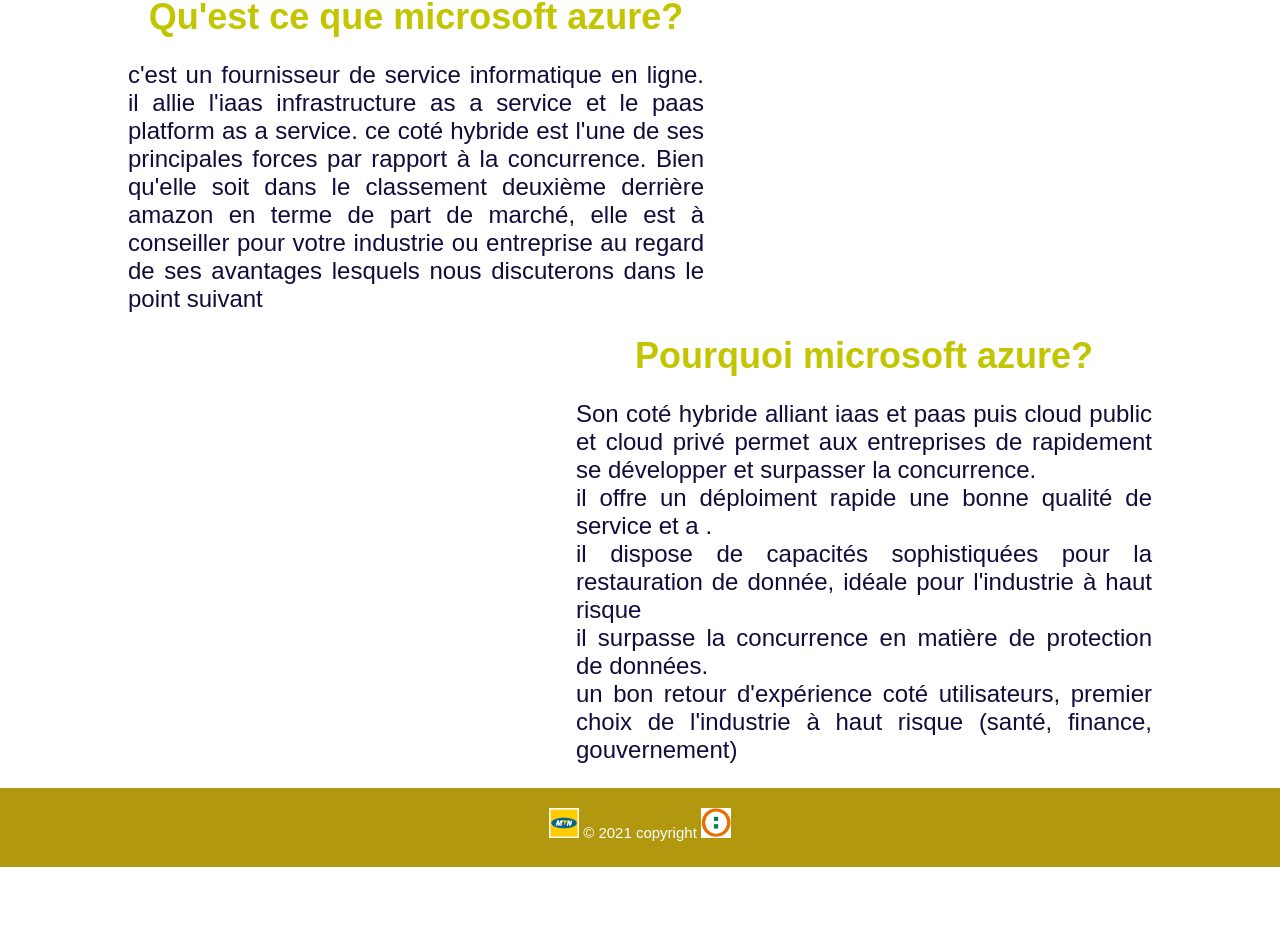
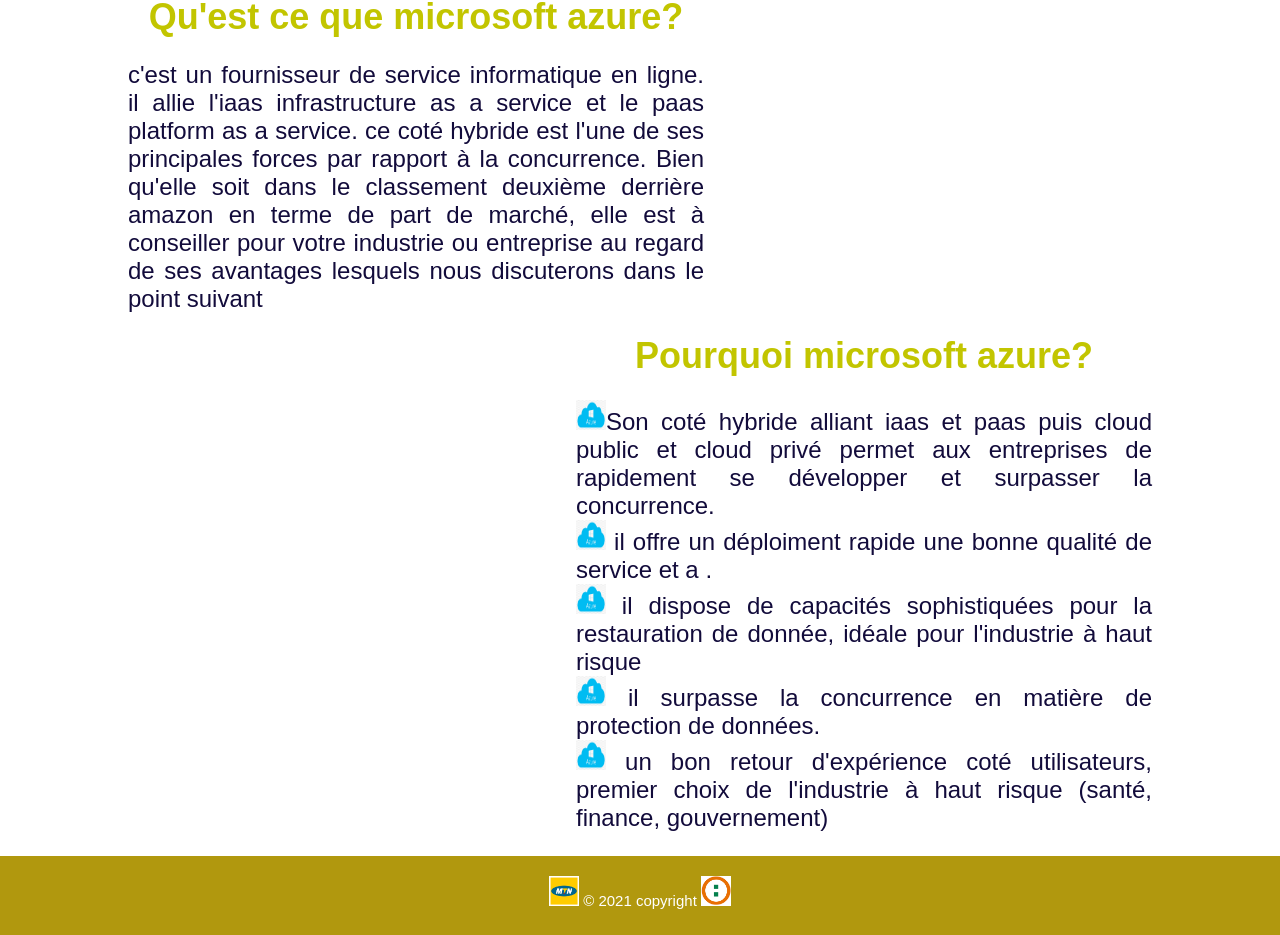
Before and after one commit to ndri-zara/microsoft-azure.github.io, a plain HTML site: page index.html in a window 1280 px wide. Shown: the part 932-1867 px from the top of the page. Before the commit the page ends 1799 px from the top, so only its background shows below. Drawn offline with Linux system fonts and the light colour scheme.

Commit message:
Add files via upload

```diff
--- a/index.html
+++ b/index.html
@@ -47,6 +47,7 @@
 
 
                             <div class= bloc1>
+
                             <h2>Qu'est ce que microsoft azure?</h2>
                             <p>c'est un fournisseur de service informatique en ligne. il allie l'iaas infrastructure as a service et le paas platform
                                 as a service. ce coté hybride est l'une de ses principales forces par rapport à la concurrence. Bien qu'elle soit dans le
@@ -56,12 +57,12 @@
                             </div>
                             <div class= bloc2>
                             <h2>Pourquoi microsoft azure?</h2>
-                            <p>Son coté hybride alliant iaas et paas puis cloud public et cloud privé permet aux entreprises de rapidement se développer
+                            <p> <img class="logo" src="azu.png">Son coté hybride alliant iaas et paas puis cloud public et cloud privé permet aux entreprises de rapidement se développer
 et surpasser la concurrence.<br>
-il offre un déploiment rapide une bonne qualité de service et a .<br>
-il dispose de capacités sophistiquées pour la restauration de donnée, idéale pour l'industrie à haut risque<br>
-il surpasse la concurrence en matière de protection de données.<br>
-un bon retour d'expérience coté utilisateurs, premier choix de l'industrie à haut risque (santé, finance, gouvernement)</p>
+<img class="logo" src="azu.png"> il offre un déploiment rapide une bonne qualité de service et a .<br>
+<img class="logo" src="azu.png"> il dispose de capacités sophistiquées pour la restauration de donnée, idéale pour l'industrie à haut risque<br>
+<img class="logo" src="azu.png"> il surpasse la concurrence en matière de protection de données.<br>
+<img class="logo" src="azu.png"> un bon retour d'expérience coté utilisateurs, premier choix de l'industrie à haut risque (santé, finance, gouvernement)</p>
                             </div>
                         </div>
 
```
